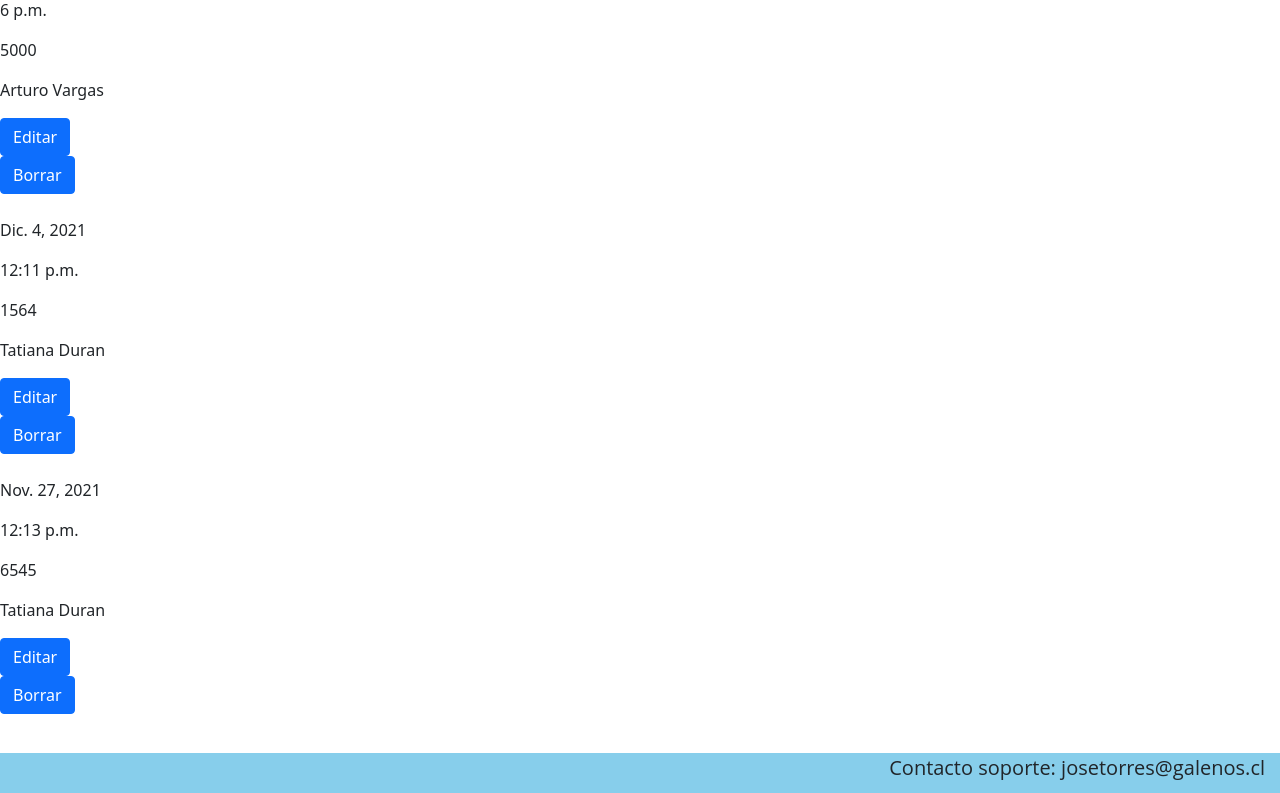
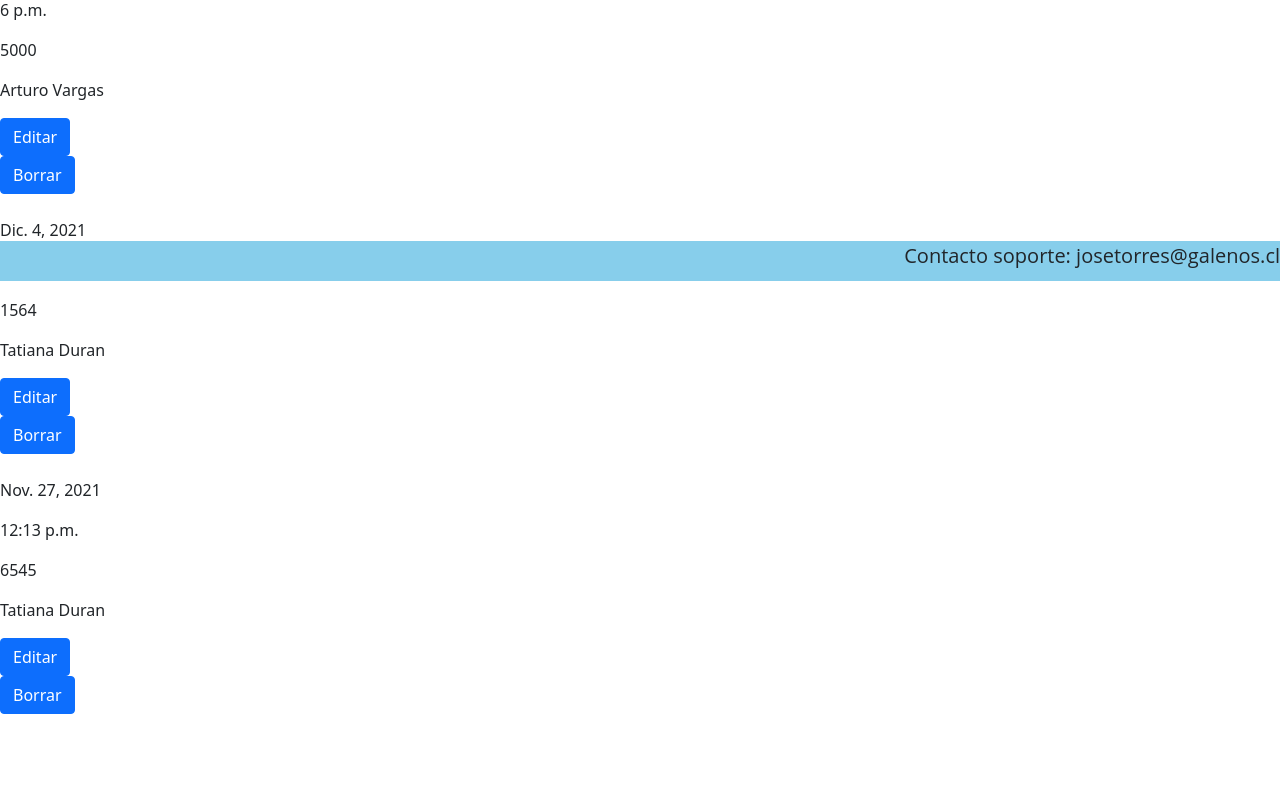
Before and after one commit to Tato1272/Centro_medico, a Django app: page /listar_hora in a window 1280 px wide. Shown: the part 519-1312 px from the top of the page. After the commit the page ends 1233 px from the top, so only its background shows below. Run offline with Django 3.2, Linux system fonts and the light colour scheme; data comes from the database, SQL or seed files in the repository; both versions use the stored data as it was after the commit.

Commit message:
arreglos menores

```diff
--- a/AppGalenos/static/css/base.css
+++ b/AppGalenos/static/css/base.css
@@ -6,6 +6,14 @@
 
 }
 
+html {
+    min-height: 100%;
+    position: relative;
+  }
+body {
+    margin: 0;
+    margin-bottom: 40px;
+  }
 
 .navbar {
     background-color:skyblue;
@@ -44,6 +52,10 @@
 footer {
     background-color: skyblue;
     height: 40px;
+    bottom: 0;
+    width: 100%;
+    position:fixed;
+    left:0px;
 }
 
 
@@ -51,7 +63,6 @@ footer p {
     text-align: right;
     font-family: "open sans";
     font-size: 20px;
-    margin: 15px;
 }
 
 @media screen and (max-width:800px) {
--- a/AppGalenos/templates/add_hora.html
+++ b/AppGalenos/templates/add_hora.html
@@ -20,12 +20,14 @@
                 </div>
             </div>
         </div>
+        <br>
         <div>
             <div class="form-group col-12">
                 <label for="hora">Hora</label>
                 <input id="hora" name="hora" class="form-control" type="time" />
             </div>
         </div>
+        <br>
         <div>
             <div class="form-group col-12">
                 <label for="valor">Valor</label>
@@ -44,6 +46,7 @@
                 </select>
             </div>
         </div>
+        <br>
         <button type="submit" class="btn btn-primary">Generar Hora</button>
     </form>
     <div class="msg1 col-12">
--- a/AppGalenos/templates/base.html
+++ b/AppGalenos/templates/base.html
@@ -23,9 +23,9 @@
         <header class="header">
             <nav class="navbar navbar-expand-lg navbar-light">
                 <div class="container-fluid">
-                    <a href="#"><img class="logo_full" src="{% static 'img/logo.png' %}"
+                    <a href="{% url 'home' %}"><img class="logo_full" src="{% static 'img/logo.png' %}"
                             alt="logo_full"></a>
-                    <a href="#"><img class="logo_small" src="{% static 'img/logo2.png' %}"
+                    <a href="{% url 'home' %}"><img class="logo_small" src="{% static 'img/logo2.png' %}"
                             alt="logo_small"></a>
                     <button class="navbar-toggler" type="button" data-bs-toggle="collapse"
                         data-bs-target="#navbarSupportedContent" aria-controls="navbarSupportedContent"
--- a/AppGalenos/templates/home.html
+++ b/AppGalenos/templates/home.html
@@ -14,4 +14,6 @@
     gatitos hechos en textos abandonados en foros y chats.
     <br> Tú también puedes copiar a tu clipboard un gatito en ASCII o un lindo ":3".
 </aside>
+<br>
+<br>
 {% endblock %}
--- a/AppGalenos/templates/listar_horas.html
+++ b/AppGalenos/templates/listar_horas.html
@@ -47,9 +47,10 @@
         </div>
         <br>
     {% endfor %}
+    <br>
 {% endblock %}
 
 <!--acceso al JS local-->
-<!-- {% block js %}
-    <script src="{% static 'cats/js/btn-copiar.js' %}"></script>
-{% endblock %} -->
+{% block js %}
+    <script src="#"></script>
+{% endblock %}
```
Also changed, not shown: db.sqlite3.
